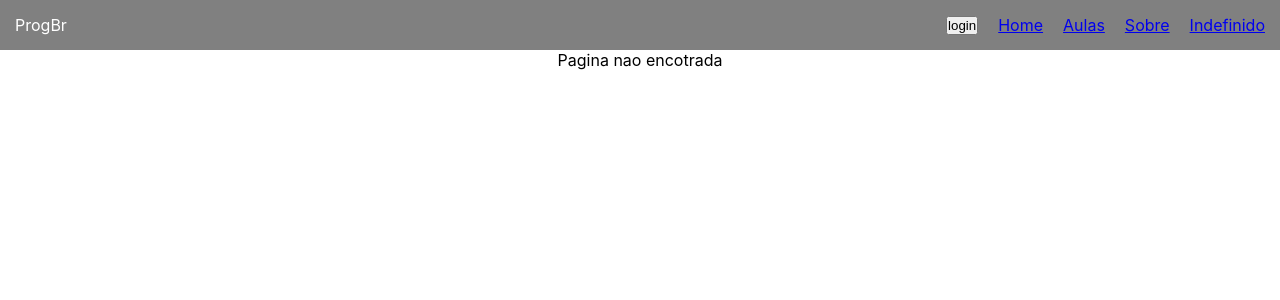
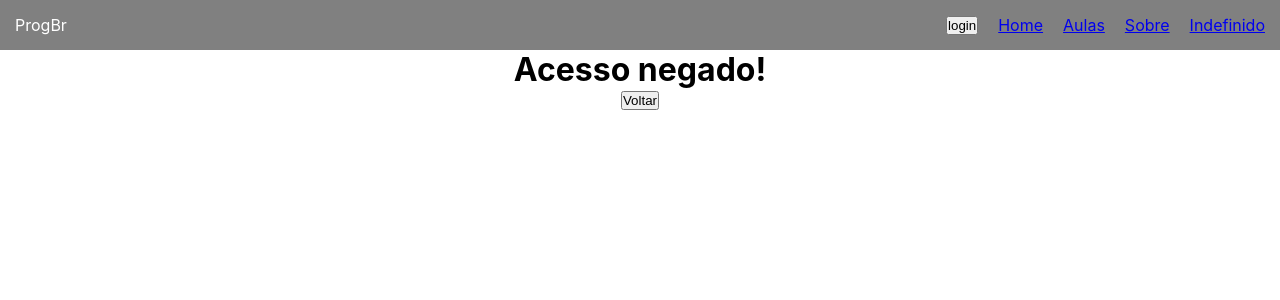
Before and after one commit to lucasmetron/mod38ReactRouter, a React (Create React App) app: page /negado in a window 1280 px wide. Shown: the top 300 px of the page. Built offline with nearby package versions, Linux system fonts and the light colour scheme.

Commit message:
finalizado

```diff
--- a/src/App.js
+++ b/src/App.js
@@ -7,10 +7,12 @@ import Sobre from './components/Sobre';
 import Assistir from './components/Assistir';
 import loginReducer from './reducers/loginReducer';
 import PrivateRoute from './components/PrivateRouter';
+import Negado from './components/Negado';
 import { BrowserRouter, Route, Switch } from 'react-router-dom';
 
 import { Provider } from 'react-redux'
 import { createStore } from 'redux'
+
 
 
 const store = createStore(loginReducer)
@@ -38,6 +40,11 @@ function App() {
               <Aulas></Aulas>
             </PrivateRoute>
 
+
+            <Route exact path='/negado'>
+              <Negado></Negado>
+            </Route>
+
             <Route exact path='/sobre'>
               <Sobre></Sobre>
             </Route>
--- a/src/components/Nav.js
+++ b/src/components/Nav.js
@@ -1,8 +1,24 @@
 import React from 'react';
-import { Link } from 'react-router-dom';
+import { useEffect } from 'react';
+import { useSelector } from 'react-redux';
+import { Link, useHistory, useLocation } from 'react-router-dom';
 import AuthButton from './AuthButton';
 
 function Nav() {
+
+    const login = useSelector(state => state)
+
+    const history = useHistory();
+    const location = useLocation();
+
+    useEffect(() => {
+        let { from } = location.state || { from: { pathname: "/" } }
+        if (login) {
+            history.replace(from)
+        }
+        console.log(history)
+        console.log(location)
+    }, [login])
 
     return (
         <div className="navBar">
--- /dev/null
+++ b/src/components/Negado.js
@@ -0,0 +1,14 @@
+import React from 'react';
+import { Link } from 'react-router-dom';
+
+
+export default function Negado() {
+    return (
+        <div className='center'>
+            <h1>Acesso negado!</h1>
+            <Link to='/'><button>Voltar</button></Link>
+
+
+        </div>
+    );
+}
--- a/src/components/PrivateRouter.js
+++ b/src/components/PrivateRouter.js
@@ -12,7 +12,7 @@ export default function PrivateRoute({ children, ...rest }) {
             render={({ location }) =>
                 login ? (children) :
                     (<Redirect to={{
-                        pathname: '/',
+                        pathname: '/negado',
                         state: { from: location }
                     }}></Redirect>)
             }
```
